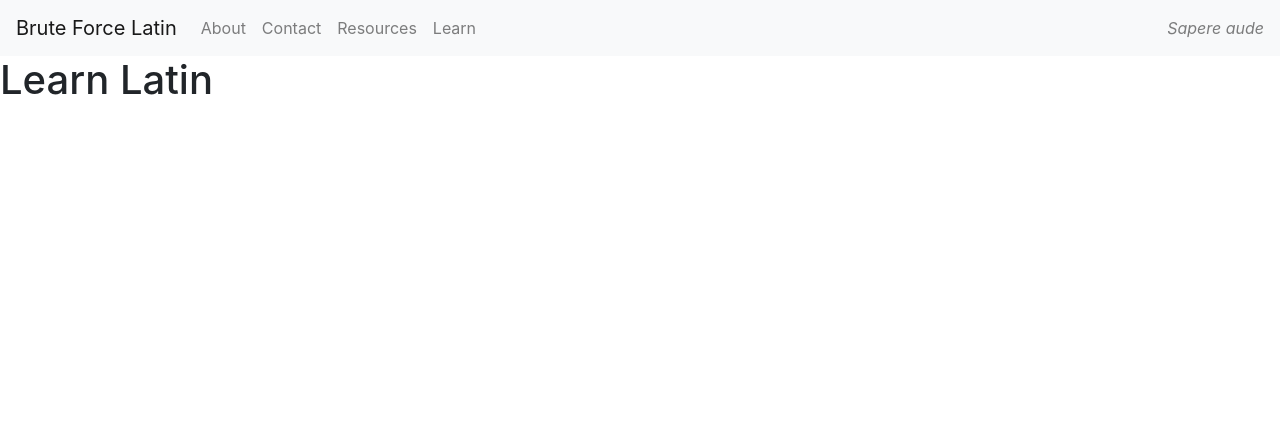
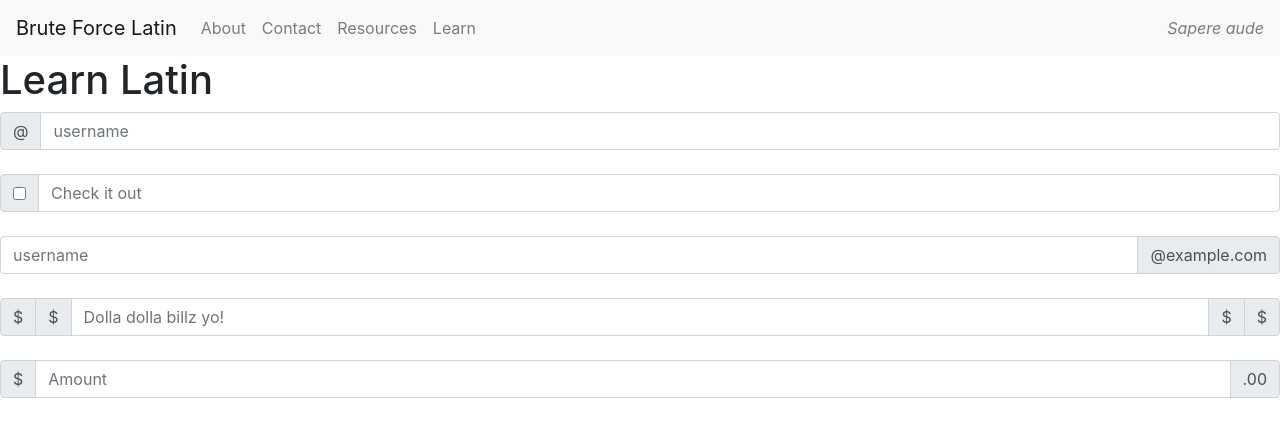
Before and after one commit to Brute-Force-Programmers/brute-force-latin, a React (Create React App) app: page /learn in a window 1280 px wide. Shown: the top 436 px of the page. Built offline with nearby package versions, Linux system fonts and the light colour scheme.

Commit message:
add in input area for quiz feature

```diff
--- a/src/Pages/Learn.js
+++ b/src/Pages/Learn.js
@@ -1,10 +1,14 @@
 import React from 'react'
 import NavBar from '../components/NavBar'
+import UserQuizInput from '../components/UserQuizInput'
 const Learn = () => {
     return (
         <div>
             <NavBar/>
             <h1>Learn Latin</h1>
+            {/* this is where I need to add in functionality */}
+            <UserQuizInput/>
+
         </div>
     )
 }
--- /dev/null
+++ b/src/components/UserQuizInput.js
@@ -0,0 +1,51 @@
+import React from 'react';
+import { InputGroup, InputGroupAddon, InputGroupText, Input } from 'reactstrap';
+
+const UserQuizInput = (props) => {
+  return (
+    <div>
+      <InputGroup>
+        <InputGroupAddon addonType="prepend">
+          <InputGroupText>@</InputGroupText>
+        </InputGroupAddon>
+        <Input placeholder="username" />
+      </InputGroup>
+      <br />
+      <InputGroup>
+        <InputGroupAddon addonType="prepend">
+          <InputGroupText>
+            <Input addon type="checkbox" aria-label="Checkbox for following text input" />
+          </InputGroupText>
+        </InputGroupAddon>
+        <Input placeholder="Check it out" />
+      </InputGroup>
+      <br />
+      <InputGroup>
+        <Input placeholder="username" />
+        <InputGroupAddon addonType="append">
+          <InputGroupText>@example.com</InputGroupText>
+        </InputGroupAddon>
+      </InputGroup>
+      <br />
+      <InputGroup>
+        <InputGroupAddon addonType="prepend">
+          <InputGroupText>$</InputGroupText>
+          <InputGroupText>$</InputGroupText>
+        </InputGroupAddon>
+        <Input placeholder="Dolla dolla billz yo!" />
+        <InputGroupAddon addonType="append">
+          <InputGroupText>$</InputGroupText>
+          <InputGroupText>$</InputGroupText>
+        </InputGroupAddon>
+      </InputGroup>
+      <br />
+      <InputGroup>
+        <InputGroupAddon addonType="prepend">$</InputGroupAddon>
+        <Input placeholder="Amount" min={0} max={100} type="number" step="1" />
+        <InputGroupAddon addonType="append">.00</InputGroupAddon>
+      </InputGroup>
+    </div>
+  );
+};
+
+export default UserQuizInput;
```
